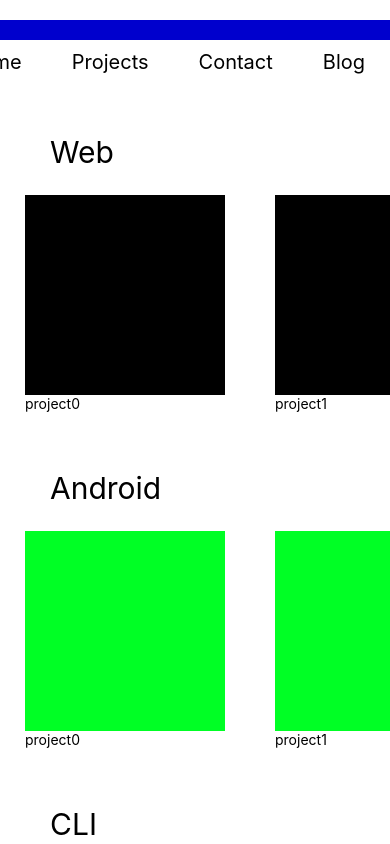
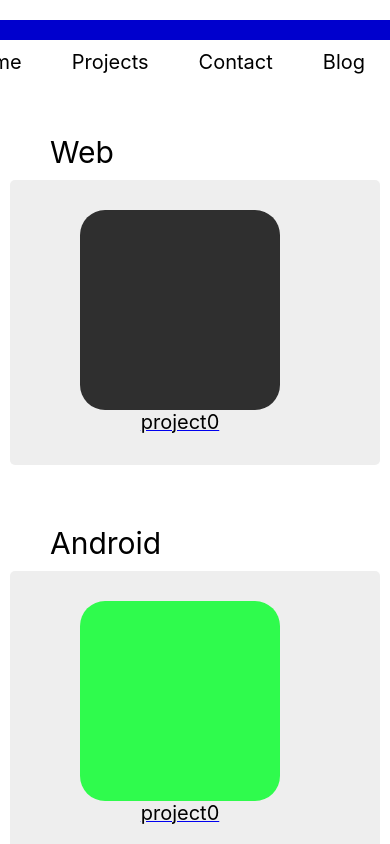
Before and after one commit to SKR301/SKR301.github.io, a React Native app: screen /projects in a window 390 px wide. Shown: the top 844 px of the page. Built offline with nearby package versions, Linux system fonts and the light colour scheme.

Commit message:
reduce opacity for images

```diff
--- a/src/projects.js
+++ b/src/projects.js
@@ -57,10 +57,8 @@ export default function Projects() {
 			projectInnerListToRender.push(
 				<View key={innerIndex} style={projects.projectCard}>
 					<Image source={innerElement.img} style={projects.projectImage}/>
-					{/* <Link to={innerElement.projectLink} style={projects.projectName}><Text style={projects.projectName}>{innerElement.name}</Text></Link> */}
-					<TouchableOpacity style={projects.projectName} onPress={()=>{ return <Navigate to={innerElement.projectLink} />}}>
-						<Text>{innerElement.name}</Text>
-					</TouchableOpacity>
+					{/* remove underline from link  */}
+					<Link to={innerElement.projectLink}><Text style={projects.projectName}>{innerElement.name}</Text></Link>
 				</View>
 			);
 		});
@@ -99,21 +97,27 @@ const projects = StyleSheet.create({
 		marginStart: 50,
 	},
 	projectScrollBar: {
-
+		backgroundColor: '#eee',
+		borderRadius: 5,
+		margin: 10,
+		padding: 20,
 	},
 	projectCard:{
-		height: 200,
+		height: 225,
 		width: 200,
-		margin: 25,
+		marginVertical: 10,
+		marginHorizontal: 50,
+		textAlign: 'center',
 	},
 	projectImage: {
 		height: 200,
 		width: 200,
+		borderRadius: 25,
+		opacity: 0.8,
 	},
 	projectName: {
 		fontSize: 20,
 		textAlign: 'center',
-		// textDecoration: 'none',
 	}
 
 
```
